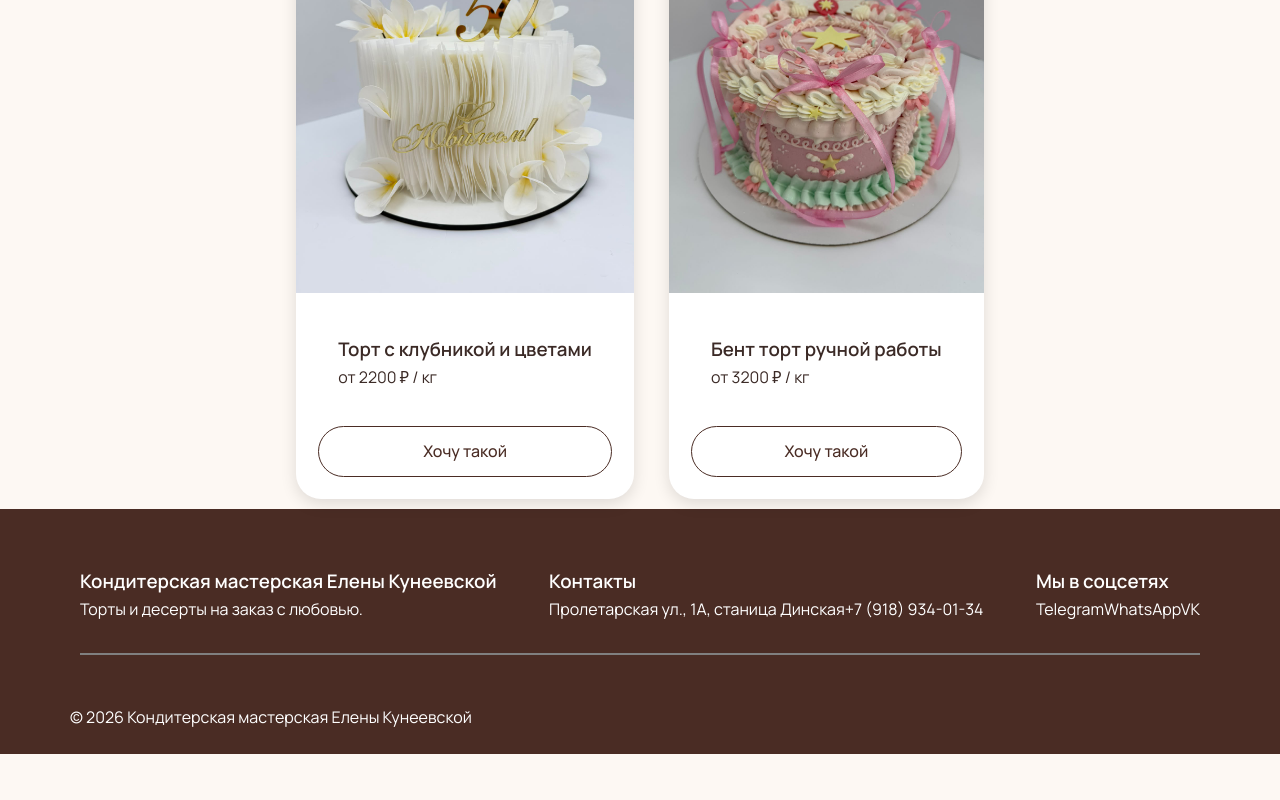
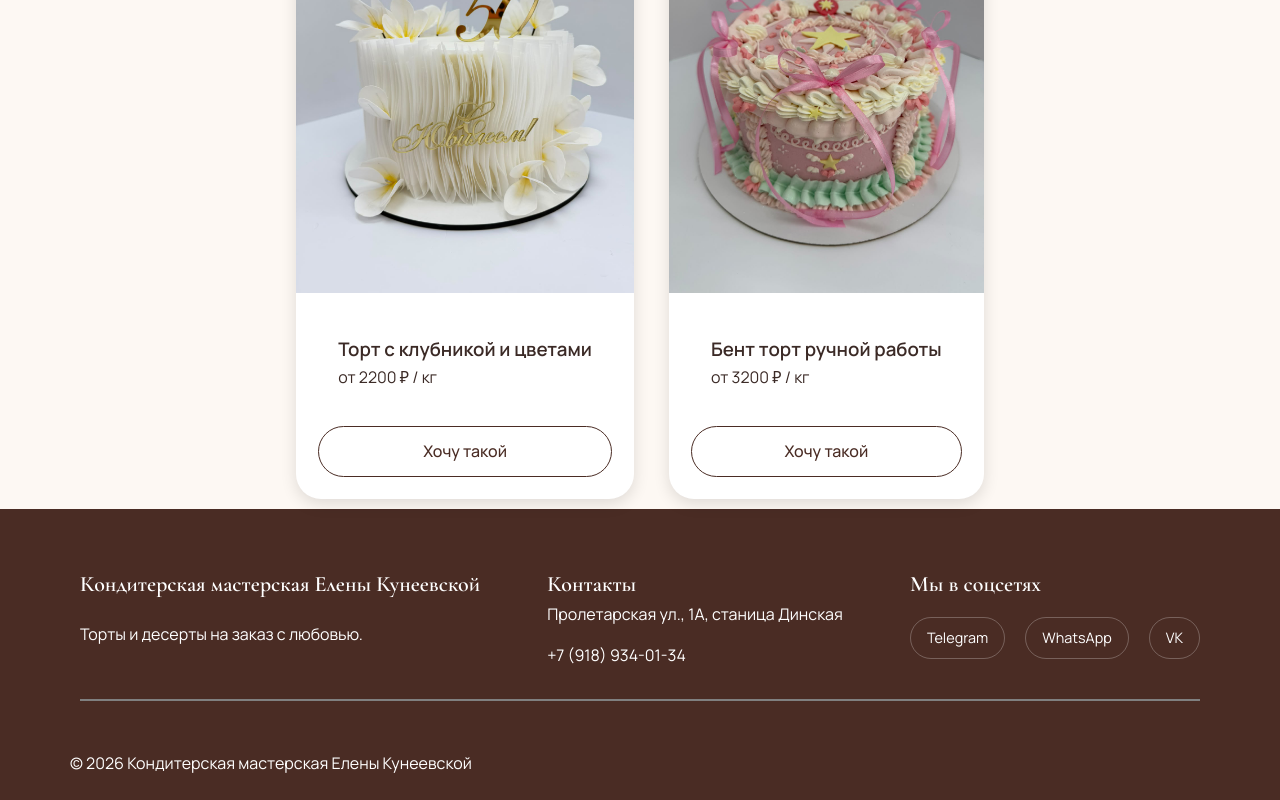
Before and after one commit to partikond212/elena-kuneevskaya-cakes, a Next.js app: page / in a window 1280 px wide. Shown: the part 1218-2018 px from the top of the page. Before the commit the page ends 1972 px from the top, so only its background shows below. Built offline with nearby package versions, Linux system fonts and the light colour scheme.

Commit message:
Доделал футер

```diff
--- a/components/footer/Footer.module.css
+++ b/components/footer/Footer.module.css
@@ -4,12 +4,19 @@
   display: flex;
   flex-direction: column;
   padding: 48px 0 24px;
+  a {
+    transition: all 0.2s ease;
+  }
+  a:hover {
+    color: var(--rose);
+  }
 }
 
 .topPart {
   display: flex;
   justify-content: space-between;
-  align-items: center;
+  flex-wrap: wrap;
+  gap: 35px;
   margin-bottom: 40px;
   padding-bottom: 30px;
   border-bottom: 2px solid grey;
@@ -17,3 +24,28 @@
 .topPartContainer {
   padding: 10px;
 }
+
+.topPartTitle {
+  font-family: var(--serif);
+  font-size: 22px;
+}
+.contactsInfo {
+  max-width: 300px;
+  display: flex;
+  gap: 15px;
+  flex-direction: column;
+}
+.socialsList {
+  display: flex;
+  gap: 20px;
+  margin-top: 15px;
+  justify-content: center;
+  align-items: center;
+  flex-wrap: wrap;
+}
+
+.workshop {
+  p {
+    margin-top: 20px;
+  }
+}
--- a/components/footer/Footer.tsx
+++ b/components/footer/Footer.tsx
@@ -17,7 +17,7 @@ const Footer: FC = () => {
             </div>
             <div className={styles.contacts}>
               <h3 className={styles.topPartTitle}>Контакты</h3>
-              <p>
+              <p className={styles.contactsInfo}>
                 <a href="https://yandex.ru/maps/org/konditerskaya_masterskaya_yeleny_kuneyevskoy/126333163638/?ll=39.226009%2C45.221936&mode=search&sll=39.161715%2C45.051645&sspn=0.267105%2C0.183739&text=%D0%BA%D0%BE%D0%BD%D0%B4%D0%B8%D1%82%D0%B5%D1%80%D1%81%D0%BA%D0%B0%D1%8F%20%D0%B5%D0%BB%D0%B5%D0%BD%D1%8B%20%D0%BA%D1%83%D0%BD%D0%B5%D0%B5%D0%B2%D1%81%D0%BA%D0%BE%D0%B9&z=16">
                   Пролетарская ул., 1А, станица Динская
                 </a>
@@ -26,7 +26,7 @@ const Footer: FC = () => {
             </div>
             <div className={styles.socials}>
               <h3 className={styles.topPartTitle}>Мы в соцсетях</h3>
-              <div>
+              <div className={styles.socialsList}>
                 <SocialLink
                   goTo="https://t.me/konditerskayamasterskaya"
                   text={"Telegram"}
--- a/components/footer/social-link/SocialLink.module.css
+++ b/components/footer/social-link/SocialLink.module.css
@@ -0,0 +1,7 @@
+.socialLink {
+  border: 1px solid rgba(255, 255, 255, 0.25);
+  padding: 8px 16px;
+  font-size: 0.9rem;
+  border-radius: 999px;
+  display: flex;
+}
--- a/components/footer/social-link/SocialLink.tsx
+++ b/components/footer/social-link/SocialLink.tsx
@@ -6,7 +6,11 @@ type SocialLinkProps = {
   goTo: string;
 };
 const SocialLink: FC<SocialLinkProps> = ({ text, goTo }) => {
-  return <a href={goTo}>{text}</a>;
+  return (
+    <a href={goTo} className={styles.socialLink}>
+      {text}
+    </a>
+  );
 };
 
 export default SocialLink;
```
